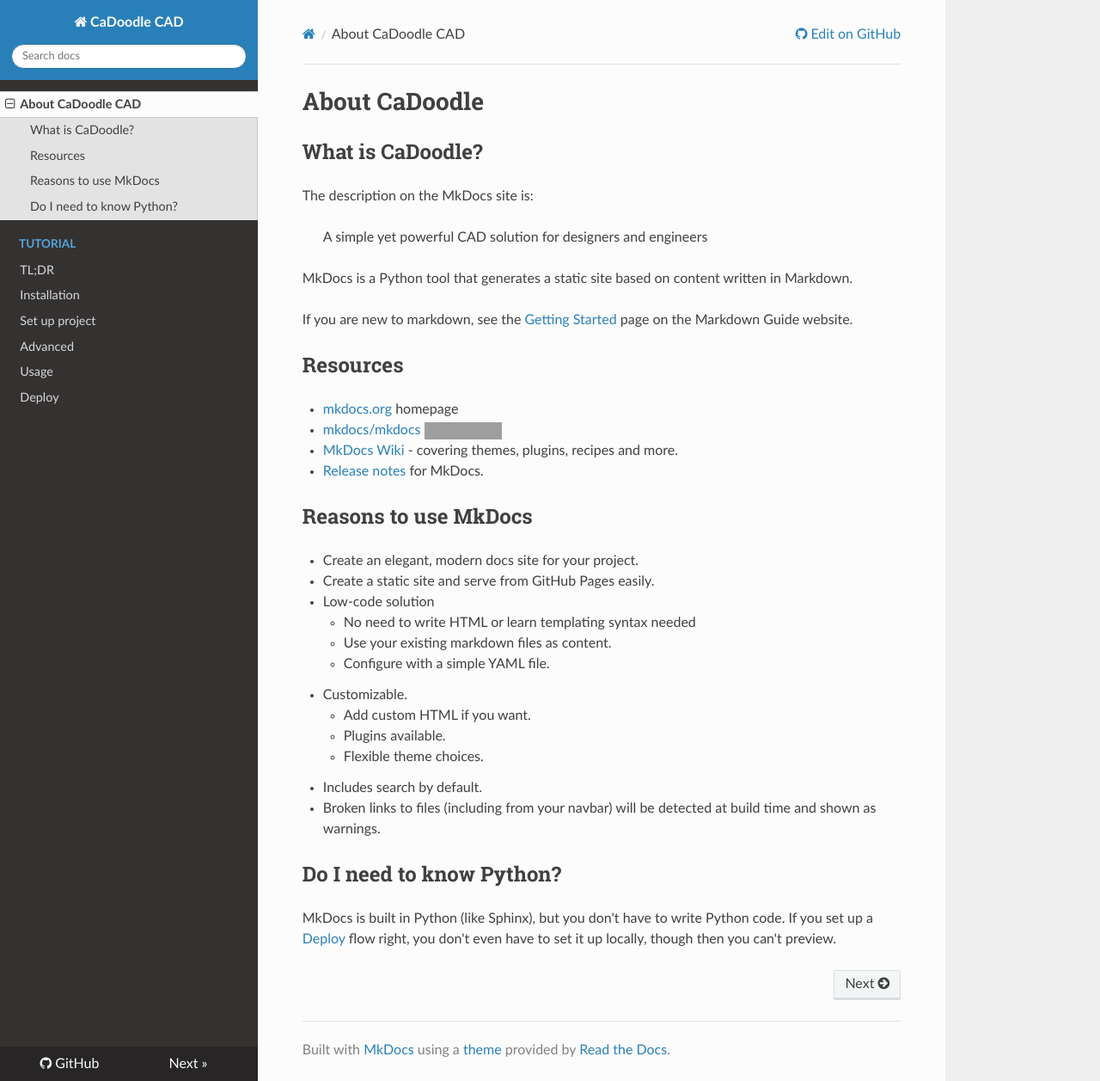
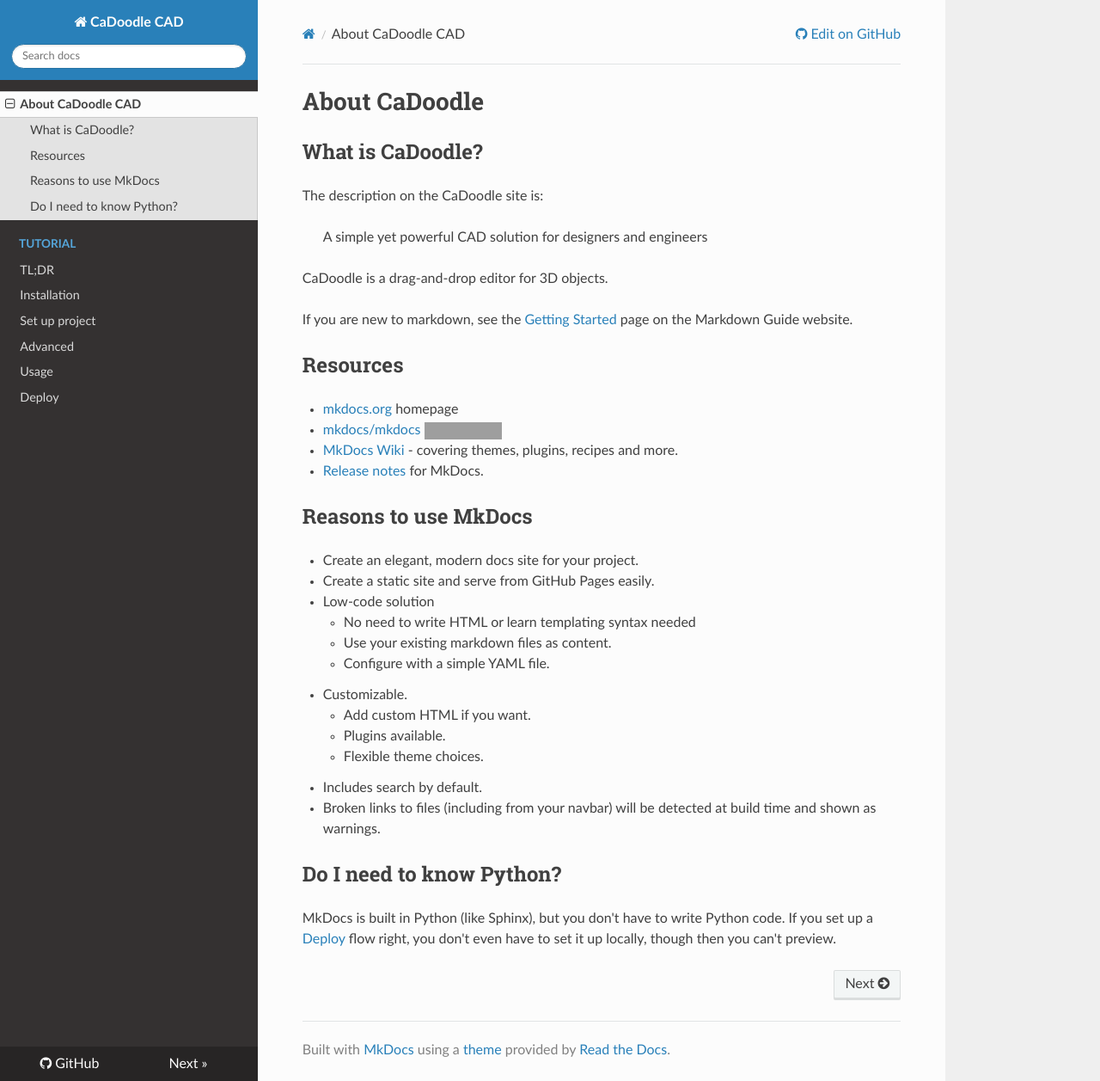
Before and after one commit to CaDoodleWebsite/cadoodlecad.github.io, an MkDocs documentation site: the page built from docs/docs/landing.md, in a window 1280 px wide and 1257 px high. Shown: the whole window at 86% size. Built offline with MkDocs 1.6.1, drawn with Linux system fonts in a browser that asks for light colours; nearby versions of some CDN libraries; grey boxes are pictures that could not be loaded.

Commit message:
description of CaDoodle on landing page

```diff
--- a/docs/docs/landing.md
+++ b/docs/docs/landing.md
@@ -3,11 +3,11 @@
 
 ## What is CaDoodle?
 
-The description on the MkDocs site is:
+The description on the CaDoodle site is:
 
 > A simple yet powerful CAD solution for designers and engineers
 
-MkDocs is a Python tool that generates a static site based on content written in Markdown.
+CaDoodle is a drag-and-drop editor for 3D objects.
 
 If you are new to markdown, see the [Getting Started](https://www.markdownguide.org/getting-started/) page on the Markdown Guide website.
 
```
